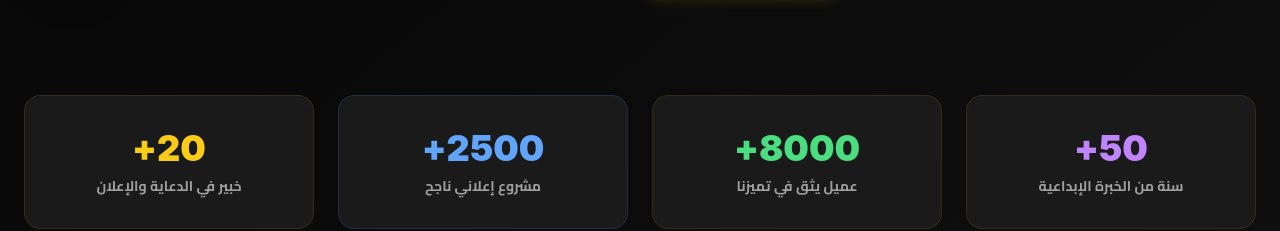
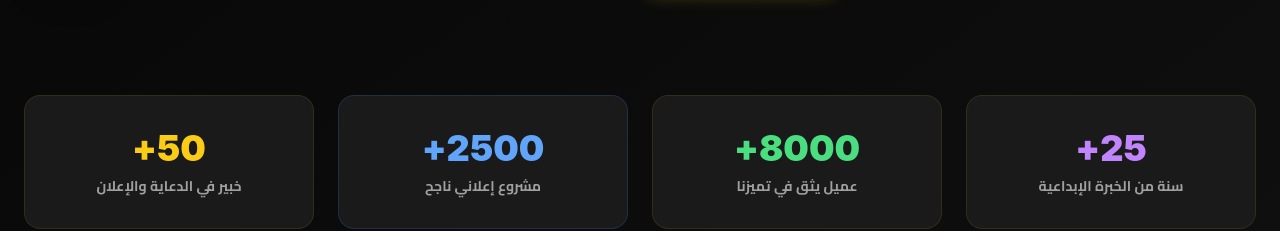
Before and after one commit to mmmelbahrawy55-beep/elbahrawy-.com, a Next.js app in the folder apps/web/: page / in a window 1280 px wide. Shown: the part 800-1031 px from the top of the page. Built offline with nearby package versions, Linux system fonts and the light colour scheme.

Commit message:
Update stats and tagline

```diff
--- a/apps/web/src/app/page.tsx
+++ b/apps/web/src/app/page.tsx
@@ -82,7 +82,7 @@ export default function Home() {
           {/* Stats Grid */}
           <div data-aos="fade-up" data-aos-delay="400" className="grid grid-cols-2 lg:grid-cols-4 gap-4 md:gap-6 mt-24">
             <div className="bg-muted backdrop-blur-sm border border-border p-6 md:p-8 rounded-2xl hover:border-primary/30 transition group">
-              <div className="text-3xl md:text-4xl font-black text-purple-400 mb-2 group-hover:scale-110 transition">50+</div>
+              <div className="text-3xl md:text-4xl font-black text-purple-400 mb-2 group-hover:scale-110 transition">25+</div>
               <div className="text-muted-foreground text-xs md:text-sm font-bold">سنة من الخبرة الإبداعية</div>
             </div>
             <div className="bg-muted backdrop-blur-sm border border-border p-6 md:p-8 rounded-2xl hover:border-primary/30 transition group">
@@ -94,7 +94,7 @@ export default function Home() {
               <div className="text-muted-foreground text-xs md:text-sm font-bold">مشروع إعلاني ناجح</div>
             </div>
             <div className="bg-muted backdrop-blur-sm border border-border p-6 md:p-8 rounded-2xl hover:border-primary/30 transition group">
-              <div className="text-3xl md:text-4xl font-black text-yellow-400 mb-2 group-hover:scale-110 transition">20+</div>
+              <div className="text-3xl md:text-4xl font-black text-yellow-400 mb-2 group-hover:scale-110 transition">50+</div>
               <div className="text-muted-foreground text-xs md:text-sm font-bold">خبير في الدعاية والإعلان</div>
             </div>
           </div>
```
